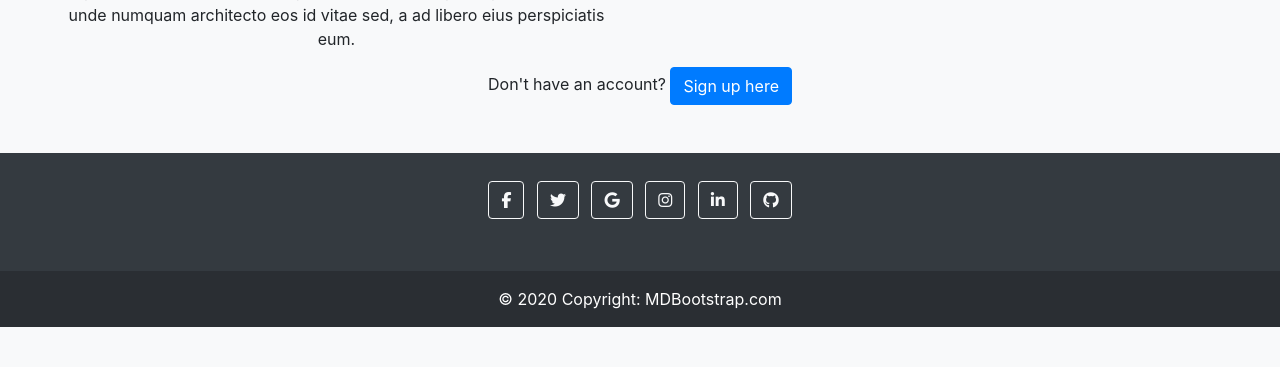
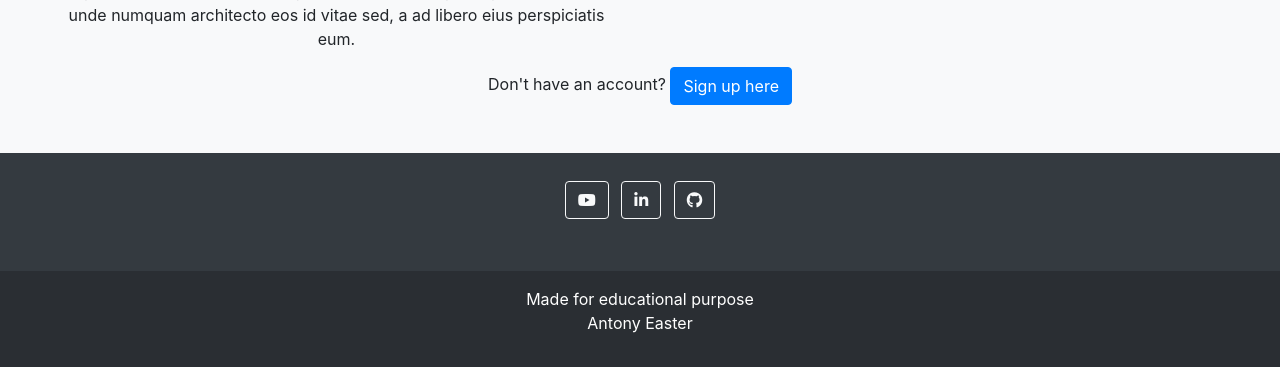
Before and after one commit to Antonyeaster/gem-explorers, a Django app: page /about/ in a window 1280 px wide. Shown: the part 901-1268 px from the top of the page. Before the commit the page ends 1228 px from the top, so only its background shows below. Run offline with Django 3.2, Linux system fonts and the light colour scheme; some libraries are stand-ins or nearby versions.

Commit message:
Change footer icons and wire in links

```diff
--- a/templates/base.html
+++ b/templates/base.html
@@ -180,50 +180,26 @@
       <div class="container p-4 pb-0">
         <!-- Section: Social media -->
         <section class="mb-4">
-          <!-- Facebook -->
+          <!-- YouTube -->
           <a
-            class="btn btn-outline-light btn-floating m-1"
-            href="#!"
+            class="btn btn-outline-light btn-floating m-1" target="_blank"
+            href="https://www.youtube.com/"
             role="button"
-            ><i class="fab fa-facebook-f"></i
-          ></a>
-
-          <!-- Twitter -->
-          <a
-            class="btn btn-outline-light btn-floating m-1"
-            href="#!"
-            role="button"
-            ><i class="fab fa-twitter"></i
-          ></a>
-
-          <!-- Google -->
-          <a
-            class="btn btn-outline-light btn-floating m-1"
-            href="#!"
-            role="button"
-            ><i class="fab fa-google"></i
-          ></a>
-
-          <!-- Instagram -->
-          <a
-            class="btn btn-outline-light btn-floating m-1"
-            href="#!"
-            role="button"
-            ><i class="fab fa-instagram"></i
-          ></a>
+            ><i class="fa-brands fa-youtube"></i>
+          </a>
 
           <!-- Linkedin -->
           <a
-            class="btn btn-outline-light btn-floating m-1"
-            href="#!"
+            class="btn btn-outline-light btn-floating m-1" target="_blank"
+            href="https://www.linkedin.com/"
             role="button"
             ><i class="fab fa-linkedin-in"></i
           ></a>
 
           <!-- Github -->
           <a
-            class="btn btn-outline-light btn-floating m-1"
-            href="#!"
+            class="btn btn-outline-light btn-floating m-1" target="_blank"
+            href="https://github.com/Antonyeaster/gem-explorers"
             role="button"
             ><i class="fab fa-github"></i
           ></a>
@@ -234,9 +210,8 @@
 
       <!-- Copyright -->
       <div class="text-center p-3" style="background-color: rgba(0, 0, 0, 0.2)">
-        © 2020 Copyright:
-        <a class="text-white" href="https://mdbootstrap.com/"
-          >MDBootstrap.com</a
+        Made for educational purpose
+        <p class="text-white">Antony Easter</p
         >
       </div>
       <!-- Copyright -->
```
